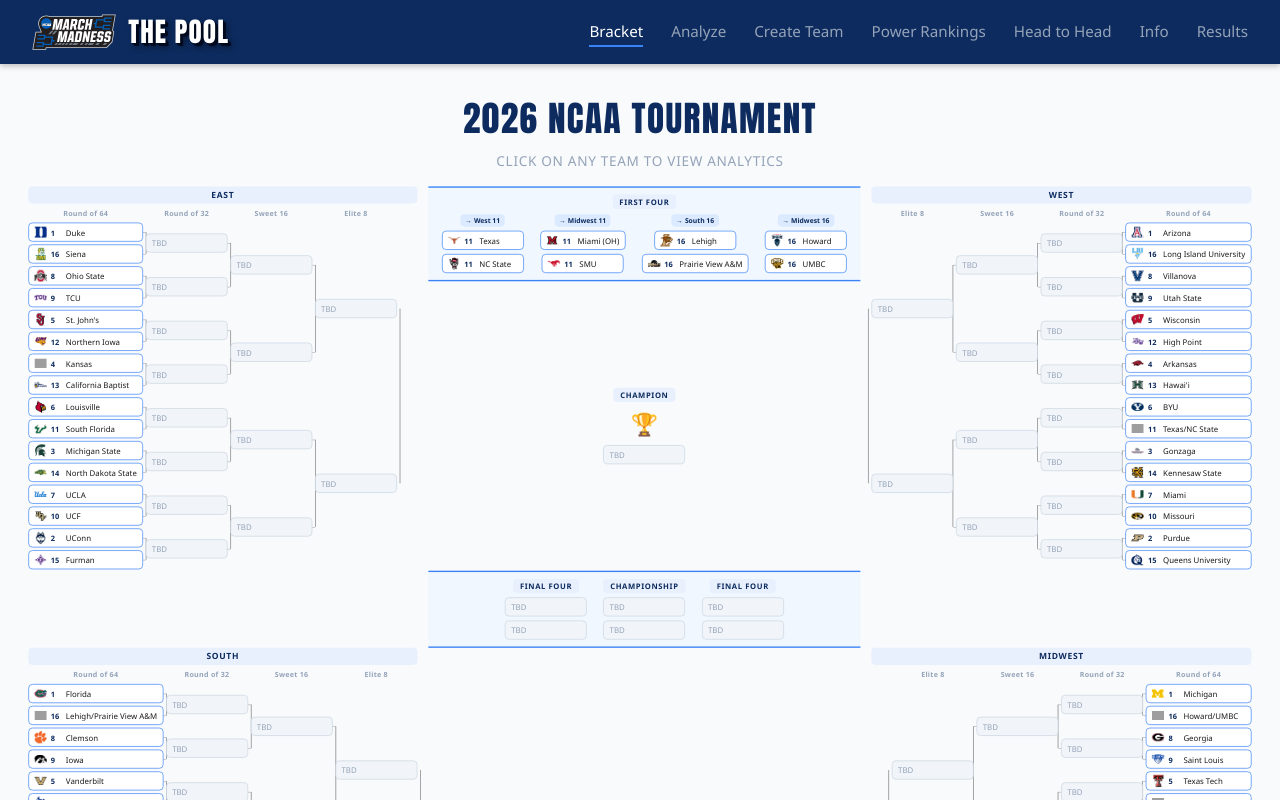
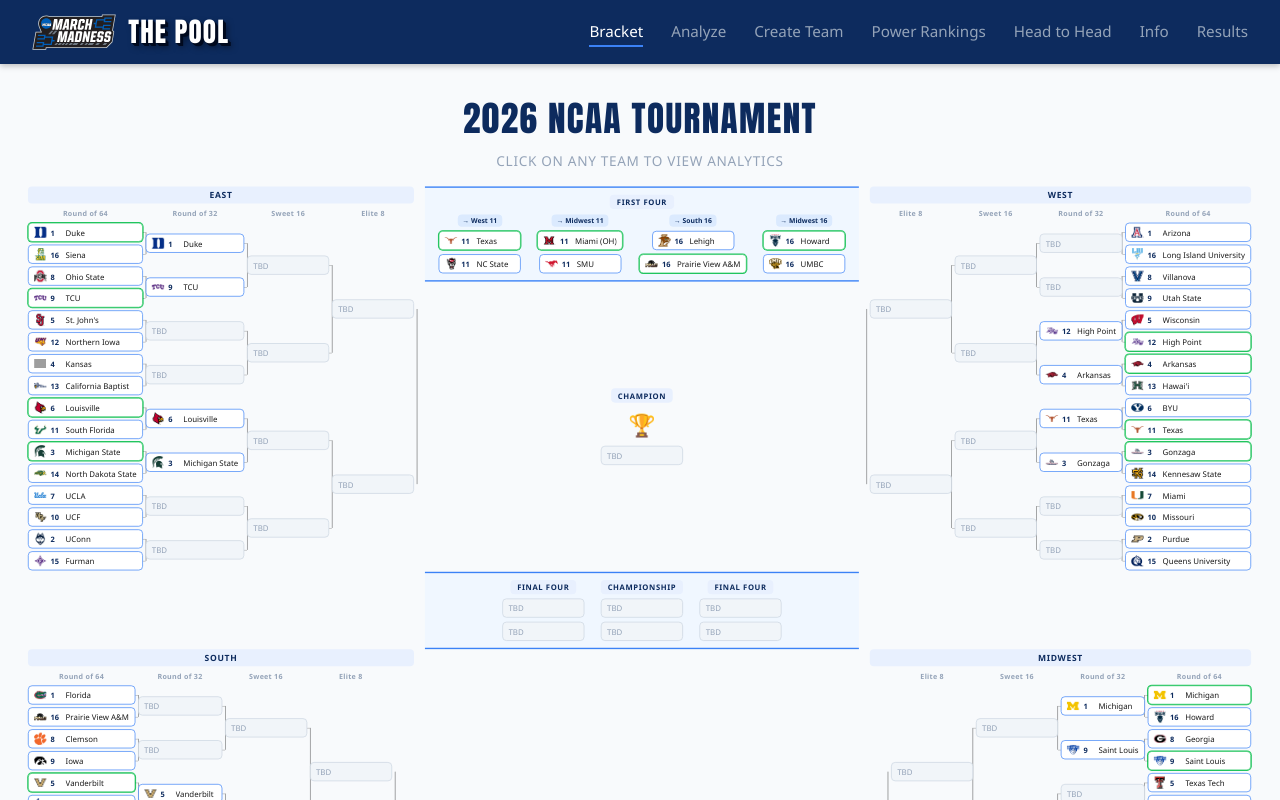
Before and after one commit to jmayanja33/march-madness-pool-analytics, a React (Vite) app in the folder frontend/: page /bracket in a window 1280 px wide. Shown: the top 800 px of the page. Built offline with nearby package versions, Linux system fonts and the light colour scheme; grey boxes are pictures that could not be loaded.

Commit message:
Updated bracket with day 1 results

```diff
--- a/frontend/src/components/BracketRegion.jsx
+++ b/frontend/src/components/BracketRegion.jsx
@@ -21,41 +21,44 @@
   // Helper: find a team's seed from the original region teams list
   const getSeed = name => teams.find(t => t.name === name)?.seed ?? null;
 
-  // Round 1: slot order follows FIRST_ROUND_SEEDS; winner = team is in r32
+  // Round 1: slot order follows FIRST_ROUND_SEEDS.
+  // winner = team appears in r64Winners, meaning they won their Round of 64 game.
+  // r64Winners is separate from r32 so partial R64 results don't break the R32 column.
+  const r64Winners = results?.r64Winners ?? [];
   const r1 = FIRST_ROUND_SEEDS.map(seed => {
     const match = teams.find(t => t.seed === seed);
     const team = match || { seed, name: '' };
     return {
       ...team,
-      winner: results ? results.r32.includes(team.name) : false,
+      winner: r64Winners.includes(team.name),
     };
   });
 
-  // Round of 32: populated from r32 winners; seed looked up from original teams
-  const r2 = results
-    ? results.r32.map((name, i) => ({
-        id: `r2-${i}`, seed: getSeed(name), name,
-        winner: results.s16.includes(name),
-      }))
-    : Array.from({ length: 8 }, (_, i) => ({ id: `r2-${i}`, seed: null, name: '', winner: false }));
+  // Round of 32: always 8 slots. r32 entries may be null (game not yet played → TBD).
+  // winner = team appears in s16 (they won their R32 game).
+  const r32 = results?.r32 ?? [];
+  const s16List = results?.s16 ?? [];
+  const r2 = Array.from({ length: 8 }, (_, i) => {
+    const name = r32[i] ?? null;
+    return { id: `r2-${i}`, seed: name ? getSeed(name) : null, name: name || '', winner: name ? s16List.includes(name) : false };
+  });
 
-  // Sweet 16: populated from s16 winners; seed looked up from original teams
-  const s16 = results
-    ? results.s16.map((name, i) => ({
-        id: `s16-${i}`, seed: getSeed(name), name,
-        winner: results.e8.includes(name),
-      }))
-    : Array.from({ length: 4 }, (_, i) => ({ id: `s16-${i}`, seed: null, name: '', winner: false }));
+  // Sweet 16: always 4 slots. s16 entries may be null → TBD.
+  const s16 = results?.s16 ?? [];
+  const e8List = results?.e8 ?? [];
+  const sweet16 = Array.from({ length: 4 }, (_, i) => {
+    const name = s16[i] ?? null;
+    return { id: `s16-${i}`, seed: name ? getSeed(name) : null, name: name || '', winner: name ? e8List.includes(name) : false };
+  });
 
-  // Elite 8: populated from e8 participants; seed looked up from original teams
-  const e8 = results
-    ? results.e8.map((name, i) => ({
-        id: `e8-${i}`, seed: getSeed(name), name,
-        winner: name === results.f4,
-      }))
-    : Array.from({ length: 2 }, (_, i) => ({ id: `e8-${i}`, seed: null, name: '', winner: false }));
+  // Elite 8: always 2 slots. e8 entries may be null → TBD.
+  const e8 = results?.e8 ?? [];
+  const elite8 = Array.from({ length: 2 }, (_, i) => {
+    const name = e8[i] ?? null;
+    return { id: `e8-${i}`, seed: name ? getSeed(name) : null, name: name || '', winner: name ? name === results.f4 : false };
+  });
 
-  return [r1, r2, s16, e8];
+  return [r1, r2, sweet16, elite8];
 }
 
 // direction: 'left'  → R1 on the far left, E8 closest to center (East, West)
--- a/frontend/src/data/bracketData.js
+++ b/frontend/src/data/bracketData.js
@@ -30,9 +30,54 @@
   },
 ];
 
-// 2026 tournament results — no games have been played yet.
-// Passed as null to indicate the bracket is unpopulated.
-export const RESULTS_2026 = null;
+// 2026 tournament results — updated through Round of 64.
+//
+// firstFour: maps each First Four game id → the winner's name.
+//   Used by Bracket.jsx to highlight the winning team in each First Four pairing.
+//
+// Per-region keys: each region object contains:
+//   r64Winners — teams that won their Round of 64 game (used to green-outline
+//                their slot in the Round of 64 column).
+//   r32        — teams that advanced after winning a Round of 32 game (empty
+//                until that round is played; drives the Round of 32 column).
+//   s16/e8/f4  — analogous for later rounds.
+export const RESULTS_2026 = {
+  firstFour: {
+    'ff-west-11':   'Texas',
+    'ff-midwest-11': 'Miami (OH)',
+    'ff-south-16':  'Prairie View A&M',
+    'ff-midwest-16': 'Howard',
+  },
+  // r32 arrays are positionally ordered to match R32 bracket slots:
+  // slot 0 = winner of (1v16), slot 1 = winner of (8v9), slot 2 = winner of (5v12),
+  // slot 3 = winner of (4v13), slot 4 = winner of (6v11), slot 5 = winner of (3v14),
+  // slot 6 = winner of (7v10), slot 7 = winner of (2v15).
+  // null means that R64 game has not yet been played.
+  East: {
+    r64Winners: ['Duke', 'Michigan State', 'Louisville', 'TCU'],
+    //              1v16    8v9    5v12   4v13        6v11          3v14            7v10   2v15
+    r32: ['Duke', 'TCU',  null,  null, 'Louisville', 'Michigan State', null,   null],
+    s16: [], e8: [], f4: null,
+  },
+  West: {
+    r64Winners: ['Arkansas', 'High Point', 'Texas', 'Gonzaga'],
+    //             1v16   8v9    5v12         4v13       6v11    3v14   7v10   2v15
+    r32: [null,   null, 'High Point', 'Arkansas', 'Texas',  'Gonzaga',  null,  null],
+    s16: [], e8: [], f4: null,
+  },
+  South: {
+    r64Winners: ['Houston', 'Illinois', 'Nebraska', 'Vanderbilt', 'VCU', 'Texas A&M'],
+    //             1v16   8v9       5v12          4v13      6v11   3v14       7v10          2v15
+    r32: [null,   null, 'Vanderbilt', 'Nebraska', 'VCU', 'Illinois', 'Texas A&M', 'Houston'],
+    s16: [], e8: [], f4: null,
+  },
+  Midwest: {
+    r64Winners: ['Michigan', 'Saint Louis'],
+    //               1v16          8v9     5v12   4v13   6v11   3v14   7v10   2v15
+    r32: ['Michigan', 'Saint Louis', null,  null,  null,  null,  null,  null],
+    s16: [], e8: [], f4: null,
+  },
+};
 
 // Main bracket — 16 teams per region, seeded 1–16.
 //
@@ -72,7 +117,7 @@
     { seed: 8,  name: 'Villanova' },
     { seed: 9,  name: 'Utah State' },
     { seed: 10, name: 'Missouri' },
-    { seed: 11, name: 'Texas/NC State' },    // First Four winner
+    { seed: 11, name: 'Texas' },              // First Four winner (beat NC State)
     { seed: 12, name: 'High Point' },
     { seed: 13, name: "Hawai'i" },
     { seed: 14, name: 'Kennesaw State' },
@@ -95,7 +140,7 @@
     { seed: 13, name: 'Troy' },
     { seed: 14, name: 'Pennsylvania' },
     { seed: 15, name: 'Idaho' },
-    { seed: 16, name: 'Lehigh/Prairie View A&M' }, // First Four winner
+    { seed: 16, name: 'Prairie View A&M' },         // First Four winner (beat Lehigh)
   ],
   Midwest: [
     { seed: 1,  name: 'Michigan' },
@@ -108,11 +153,11 @@
     { seed: 8,  name: 'Georgia' },
     { seed: 9,  name: 'Saint Louis' },
     { seed: 10, name: 'Santa Clara' },
-    { seed: 11, name: 'Miami (OH)/SMU' },   // First Four winner
+    { seed: 11, name: 'Miami (OH)' },       // First Four winner (beat SMU)
     { seed: 12, name: 'Akron' },
     { seed: 13, name: 'Hofstra' },
     { seed: 14, name: 'Wright State' },
     { seed: 15, name: 'Tennessee State' },
-    { seed: 16, name: 'Howard/UMBC' },      // First Four winner
+    { seed: 16, name: 'Howard' },           // First Four winner (beat UMBC)
   ],
 };
```
Also changed, not shown: 2 other files (tests, documents, lock files or other folders).
